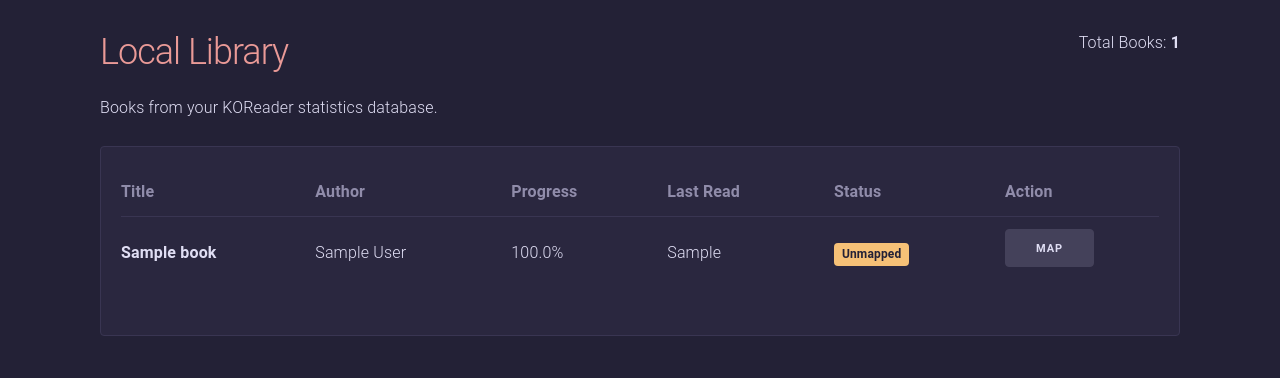
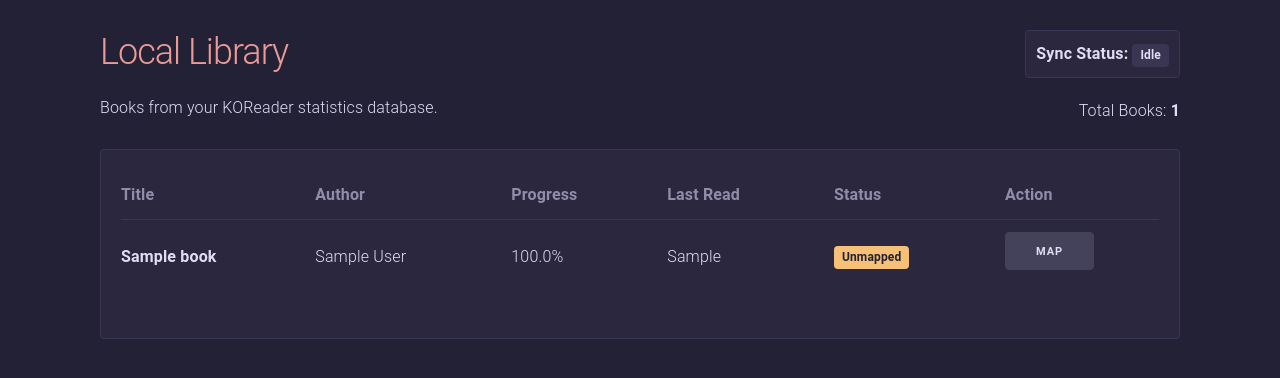
Before and after one commit to BeneKenobi/koreaderToHardcover, a FastAPI app: template src/koreadertohardcover/templates/dashboard.html in a window 1280 px wide. Shown: the part 88-466 px from the top of the page. Run offline with FastAPI, Linux system fonts and the light colour scheme; the template is opened without the code that fills it: most values are stand-ins (such as "Sample title", 1, 10 or a date in 2020).

Commit message:
feat: display current sync status in dashboard

```diff
--- a/src/koreadertohardcover/templates/dashboard.html
+++ b/src/koreadertohardcover/templates/dashboard.html
@@ -7,6 +7,25 @@
         <p>Books from your KOReader statistics database.</p>
     </div>
     <div class="column text-right">
+        <div class="card" style="padding: 1rem; display: inline-block; text-align: left;">
+            <p style="margin-bottom: 0;"><strong>Sync Status:</strong>
+                {% if sync_status.state == 'running' %}
+                    <span class="badge badge-warning">Running...</span>
+                {% else %}
+                    <span class="badge badge-neutral">Idle</span>
+                {% endif %}
+            </p>
+            {% if sync_status.last_run %}
+                <p style="margin-bottom: 0; font-size: 0.8em; color: var(--rp-subtle);">Last Run: {{ sync_status.last_run }}</p>
+                <p style="margin-bottom: 0; font-size: 0.8em;">Result:
+                    {% if 'Error' in sync_status.last_result|string %}
+                        <span style="color: var(--rp-love);">{{ sync_status.last_result }}</span>
+                    {% else %}
+                        <span style="color: var(--rp-pine);">{{ sync_status.last_result }}</span>
+                    {% endif %}
+                </p>
+            {% endif %}
+        </div>
         <p>Total Books: <strong>{{ total_count }}</strong></p>
     </div>
 </div>
--- a/src/koreadertohardcover/web.py
+++ b/src/koreadertohardcover/web.py
@@ -24,6 +24,13 @@ engine = SyncEngine(db_path=db_path, config=config)
 templates = Jinja2Templates(
     directory=os.path.join(os.path.dirname(__file__), "templates")
 )
+
+# Global Sync Status
+sync_status = {
+    "state": "idle",  # idle, running
+    "last_run": None,
+    "last_result": None,
+}
 
 # Scheduler
 scheduler = BackgroundScheduler()
@@ -55,12 +62,27 @@ app = FastAPI(lifespan=lifespan)
 # --- Helpers ---
 
 
+import datetime
+
+
 def scheduled_sync():
     """Background task to ingest and sync."""
+    global sync_status
+    sync_status["state"] = "running"
+
     logger.info("Running scheduled sync...")
-    if config.WEBDAV_URL:
-        engine.ingest_from_webdav()
-    engine.sync_progress(limit=20)
+    try:
+        if config.WEBDAV_URL:
+            engine.ingest_from_webdav()
+        engine.sync_progress(limit=20)
+        sync_status["last_result"] = "Success"
+    except Exception as e:
+        logger.error(f"Sync failed: {e}")
+        sync_status["last_result"] = f"Error: {str(e)}"
+    finally:
+        sync_status["state"] = "idle"
+        sync_status["last_run"] = datetime.datetime.now().strftime("%Y-%m-%d %H:%M:%S")
+
     logger.info("Scheduled sync complete.")
 
 
@@ -131,6 +153,7 @@ async def dashboard(
             "total_count": total_count,
             "message": message,
             "message_type": message_type,
+            "sync_status": sync_status,
         },
     )
 
```
